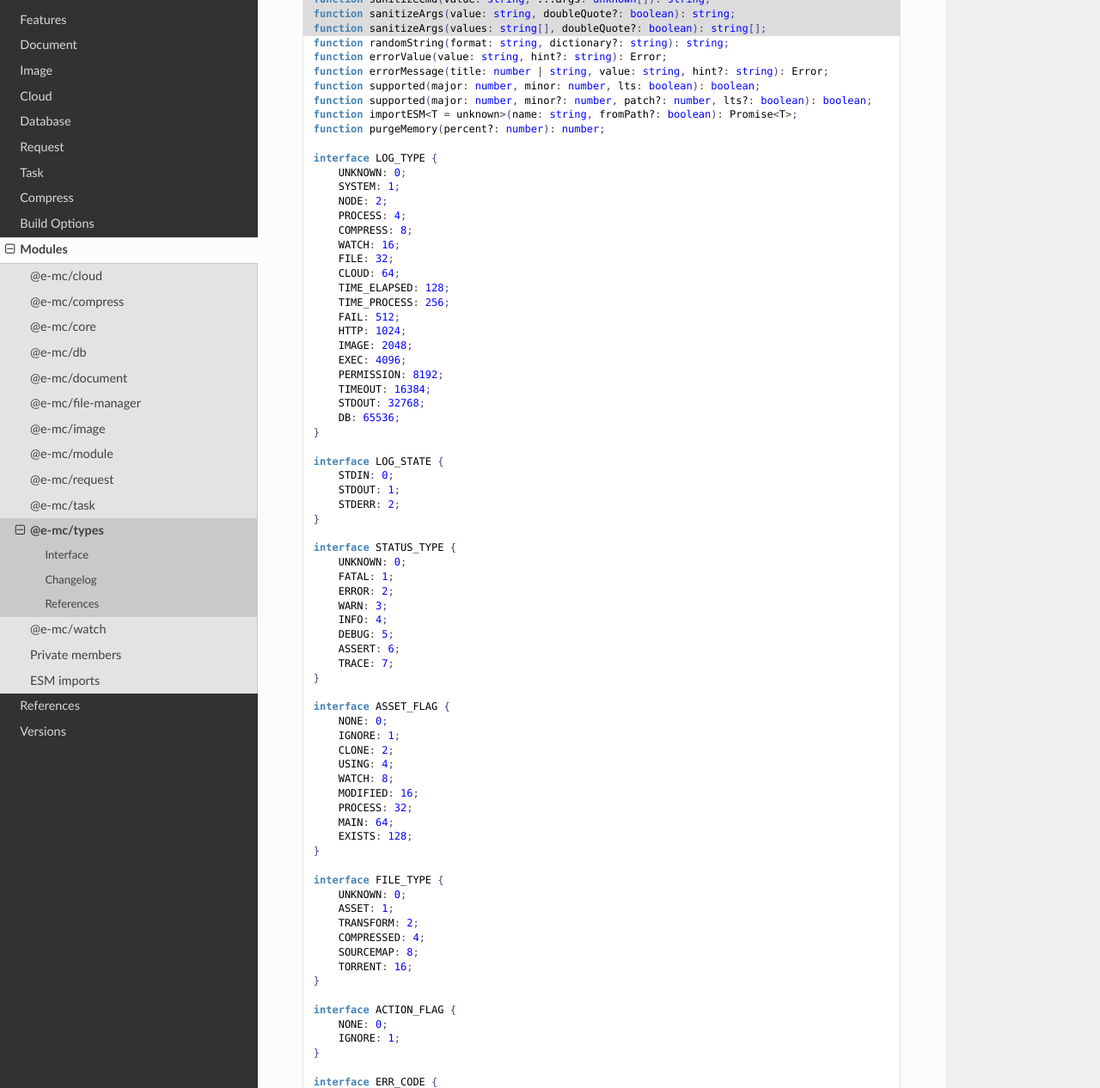
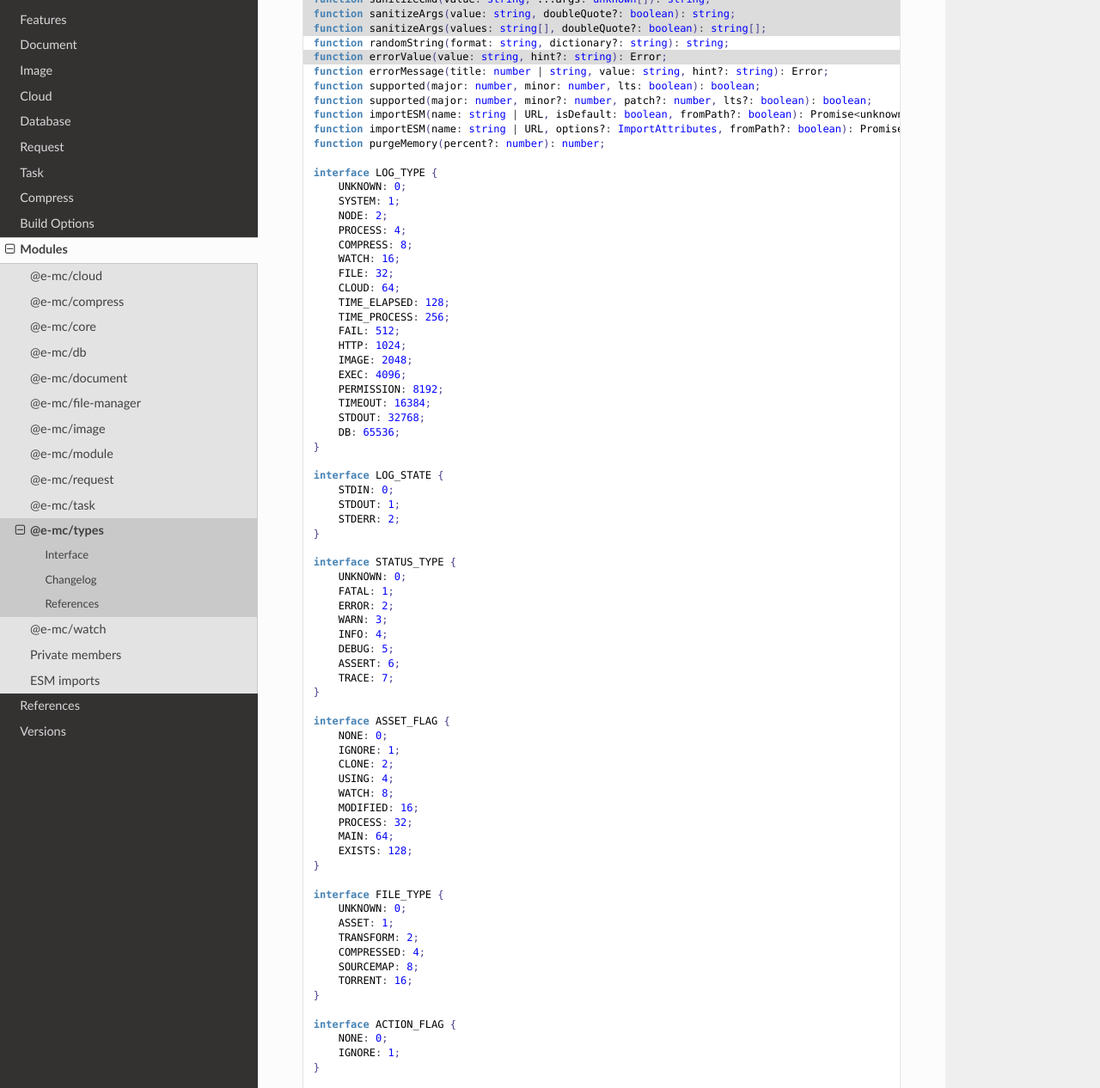
Before and after one commit to anpham6/chrome-docs, a Sphinx documentation site: the page built from source/modules/types.rst, in a window 1280 px wide and 1400 px high, scrolled down 1022 px, cut to the strip 134-1400 px from the top of the window. Shown: the whole strip at 86% size. Built offline with Sphinx 7.4.7 and the Read the Docs theme 3.1.0, drawn with Linux system fonts in a browser that asks for light colours; some of the changed text lies outside the part shown.

```diff
--- a/source/modules/types.rst
+++ b/source/modules/types.rst
@@ -69,7 +69,8 @@ Interface
   function errorMessage(title: number | string, value: string, hint?: string): Error;
   function supported(major: number, minor: number, lts: boolean): boolean;
   function supported(major: number, minor?: number, patch?: number, lts?: boolean): boolean;
-  function importESM<T = unknown>(name: string, fromPath?: boolean): Promise<T>;
+  function importESM(name: string | URL, isDefault: boolean, fromPath?: boolean): Promise<unknown>;
+  function importESM(name: string | URL, options?: ImportAttributes, fromPath?: boolean): Promise<unknown>;
   function purgeMemory(percent?: number): number;
 
   interface LOG_TYPE {
@@ -202,6 +204,10 @@ Interface
 
 Changelog
 =========
+
+.. versionchanged:: 0.12.5
+
+  - :alt:`function` **importESM** argument :target:`options` as :alt:`ImportAttributes` was implemented.
 
 .. versionchanged:: 0.12.4
 
--- a/source/versions.rst
+++ b/source/versions.rst
@@ -7,6 +7,7 @@ Versions
 ========== ======== ======== ========
    Date      Docs      E-mc     Pi-r
 ========== ======== ======== ========
+2025-08-09    0.6.3   0.12.5   0.10.2
 2025-07-27    0.6.2   0.12.4   0.10.1
 2025-05-14    0.6.1   0.12.3   0.10.1
 2025-04-29    0.6.0   0.12.0   0.10.0
```
Also changed, not shown: other parts of source/modules/types.rst (+2 -1 lines), README.md (+1 -0 lines).
